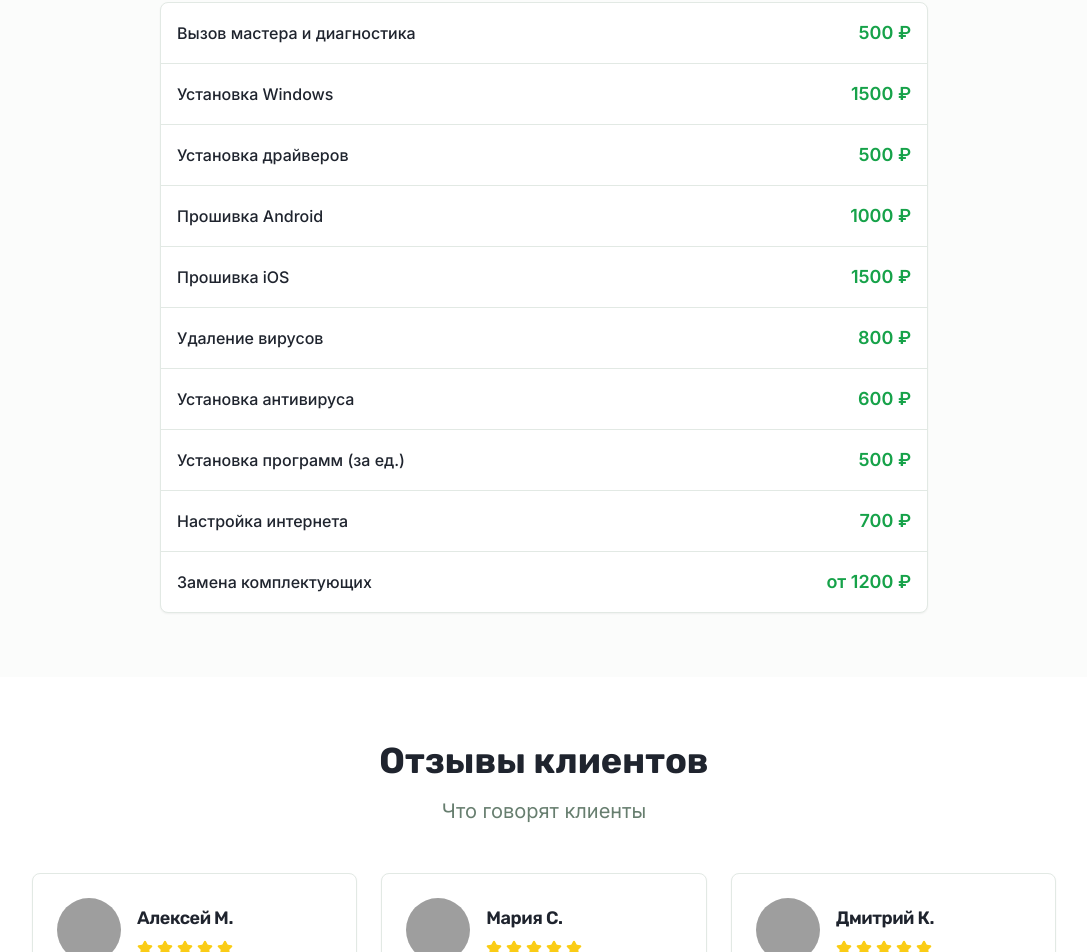
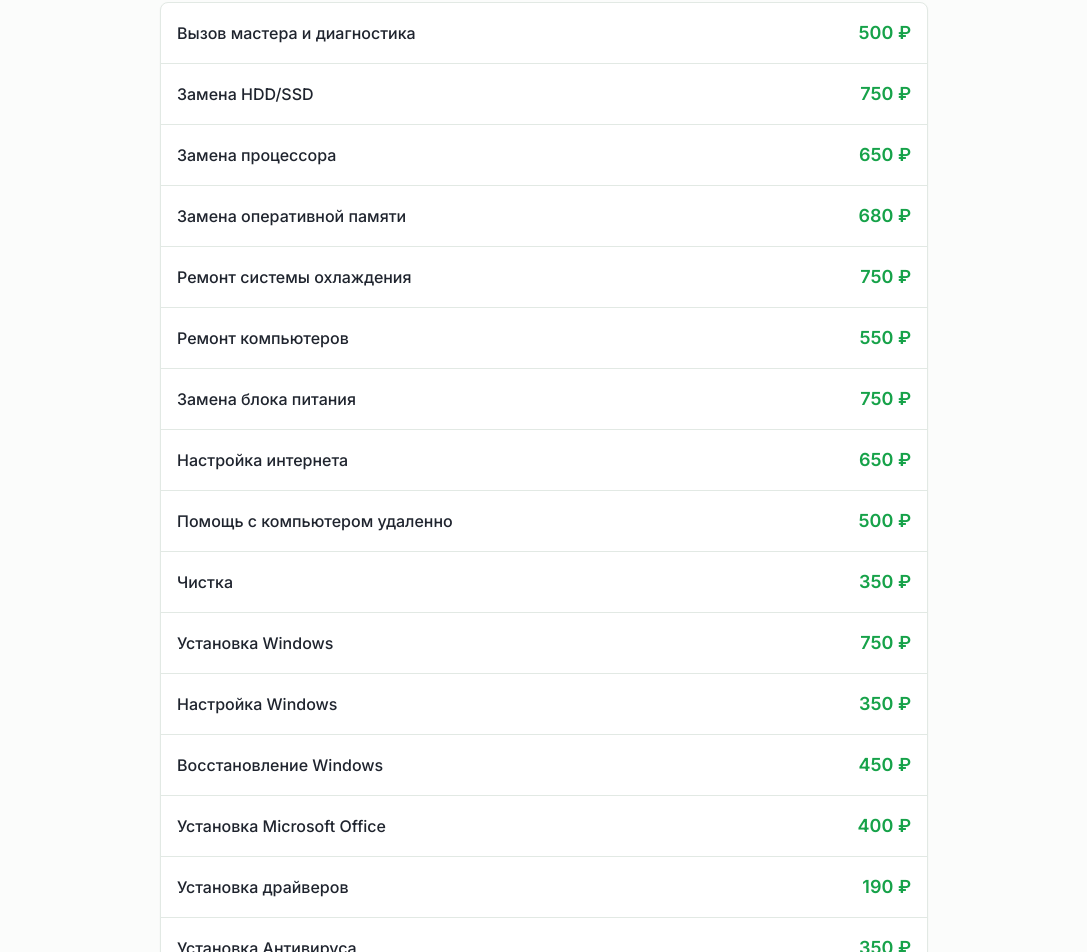
Before and after one commit to pr-poehali-dev/computer-repair-service, a React (Vite) app: page / in a window 1280 px wide. Shown: the part 2254-3206 px from the top of the page, without its empty margins (96-1183 px from the left). Built offline with nearby package versions, Linux system fonts and the light colour scheme; grey boxes are pictures that could not be loaded.

Commit message:
Обновление прайс-листа компьютерного сервиса

```diff
--- a/src/pages/Index.tsx
+++ b/src/pages/Index.tsx
@@ -57,15 +57,26 @@ const Index = () => {
 
   const pricing = [
     { service: "Вызов мастера и диагностика", price: "500 ₽" },
-    { service: "Установка Windows", price: "1500 ₽" },
-    { service: "Установка драйверов", price: "500 ₽" },
+    { service: "Замена HDD/SSD", price: "750 ₽" },
+    { service: "Замена процессора", price: "650 ₽" },
+    { service: "Замена оперативной памяти", price: "680 ₽" },
+    { service: "Ремонт системы охлаждения", price: "750 ₽" },
+    { service: "Ремонт компьютеров", price: "550 ₽" },
+    { service: "Замена блока питания", price: "750 ₽" },
+    { service: "Настройка интернета", price: "650 ₽" },
+    { service: "Помощь с компьютером удаленно", price: "500 ₽" },
+    { service: "Чистка", price: "350 ₽" },
+    { service: "Установка Windows", price: "750 ₽" },
+    { service: "Настройка Windows", price: "350 ₽" },
+    { service: "Восстановление Windows", price: "450 ₽" },
+    { service: "Установка Microsoft Office", price: "400 ₽" },
+    { service: "Установка драйверов", price: "190 ₽" },
+    { service: "Установка Антивируса", price: "350 ₽" },
+    { service: "Удаление вирусов", price: "500 ₽" },
+    { service: "Компьютерная помощь на дому", price: "500 ₽" },
+    { service: "Удаленная настройка компьютера", price: "500 ₽" },
     { service: "Прошивка Android", price: "1000 ₽" },
-    { service: "Прошивка iOS", price: "1500 ₽" },
-    { service: "Удаление вирусов", price: "800 ₽" },
-    { service: "Установка антивируса", price: "600 ₽" },
-    { service: "Установка программ (за ед.)", price: "500 ₽" },
-    { service: "Настройка интернета", price: "700 ₽" },
-    { service: "Замена комплектующих", price: "от 1200 ₽" }
+    { service: "Прошивка iOS", price: "1500 ₽" }
   ];
 
   const reviews = [
```
